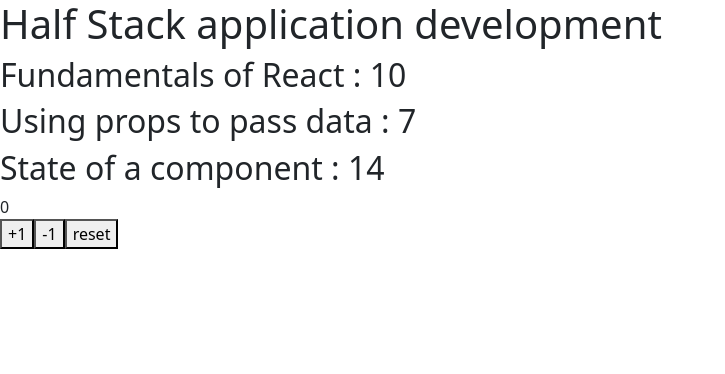
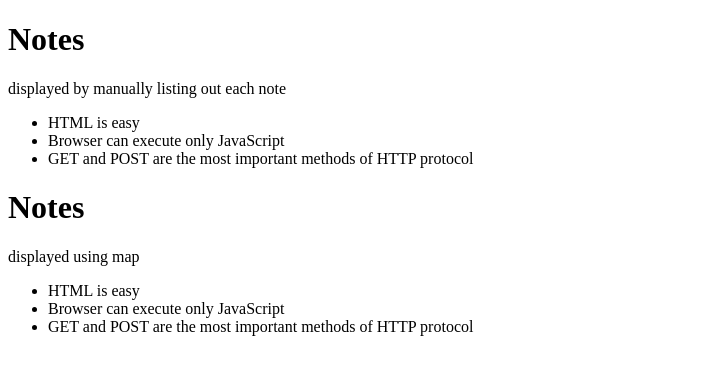
Before and after one commit to ashleyadrias/learning_react, a React (Vite) app in the folder part1/: page / in a window 1280 px wide. Shown: the top 374 px of the page, without its empty margins (0-725 px from the left). Built offline with nearby package versions, Linux system fonts and the light colour scheme.

Commit message:
adding part 2

```diff
--- a/part1/src/App.jsx
+++ b/part1/src/App.jsx
@@ -1,104 +1,21 @@
-import { useState } from 'react'
-
-const Header = (props) => {
-  //console.log(props)
-  return (
-    <div>
-      <h1>
-        {props.course}
-      </h1>
-    </div>
-  )
-}
-
-const Part = (props) => {
-  //console.log(props)
-  return (
-    <div>
-      <h2>
-        {props.part} : {props.exercise}
-      </h2>
-    </div>
-  )
-}
-
-
-
-const Content = (props) => {
-  //console.log(props)
-  return (
-    <div>
-      {Array.isArray(props.parts) && props.parts.map((value, index) => (
-        <Part
-          key={index}
-          part={value.name}
-          exercise={value.exercises}
-        />
-      ))}
-    </div>
-  )
-}
-
-const Display = (props) => {
-  return (
-    <div> {props.counter} </div>
-  )
-}
-
-const Button = (props) => {
-  return (
-    <button onClick = {props.onClick}>{props.text}</button>
-  )
-}
-
-
-const App = () => {
-  const course = 'Half Stack application development'
-  const parts = [
-    {
-      name: 'Fundamentals of React',
-      exercises: 10
-    },
-    {
-      name: 'Using props to pass data',
-      exercises: 7
-    },
-    {
-      name: 'State of a component',
-      exercises: 14
-    }
-  ]
-
-  // define counter state
-  const [ counter, setCounter ] = useState(0)
-  console.log('rendering with counter value', counter)
-
-  //separate the event handlers into separate functions
-  const upVote    = () => {
-    console.log('increasing, value before', counter)
-    setCounter(counter + 1)
-  }
-
-
-  const downVote  = () => {
-    console.log('decreasing, value before', counter)
-    setCounter(counter - 1)
-  }
-
-
-  const resetVote = () => {
-    console.log('resetting to zero, value before', counter)
-    setCounter(0)
-  }
+const App = (props) => {
+  const { notes } = props
 
   return (
     <div>
-      <Header  course = {course} />
-      <Content parts  = {parts} />
-      <Display counter = {counter} />
-      <Button onClick = {upVote} text = '+1'></Button>
-      <Button onClick = {downVote} text = '-1'></Button>
-      <Button onClick = {resetVote} text = 'reset'></Button>
+      <h1>Notes</h1>
+      <p>displayed by manually listing out each note</p>
+      <ul>
+        <li>{notes[0].content}</li>
+        <li>{notes[1].content}</li>
+        <li>{notes[2].content}</li>
+        </ul>
+
+      <h1>Notes</h1>
+      <p>displayed using map</p>
+      <ul>
+        {notes.map((note,index) => <li key={note.id}>{note.content}</li>)}
+      </ul>
     </div>
   )
 }
--- a/part1/src/main.jsx
+++ b/part1/src/main.jsx
@@ -1,7 +1,26 @@
+import React from 'react'
 import ReactDOM from 'react-dom/client'
 
 import App from './App'
 
-import 'bootstrap/dist/css/bootstrap.css';
+const notes = [
+  {
+    id: 1,
+    content: 'HTML is easy',
+    important: true
+  },
+  {
+    id: 2,
+    content: 'Browser can execute only JavaScript',
+    important: false
+  },
+  {
+    id: 3,
+    content: 'GET and POST are the most important methods of HTTP protocol',
+    important: true
+  }
+]
 
-ReactDOM.createRoot(document.getElementById('root')).render(<App />)
+ReactDOM.createRoot(document.getElementById('root')).render(
+  <App notes={notes} />
+)
```
Also changed, not shown: part1/src/App_part1.jsx (added, +106 -0 lines), 1 other file (tests, documents, lock files or other folders).
